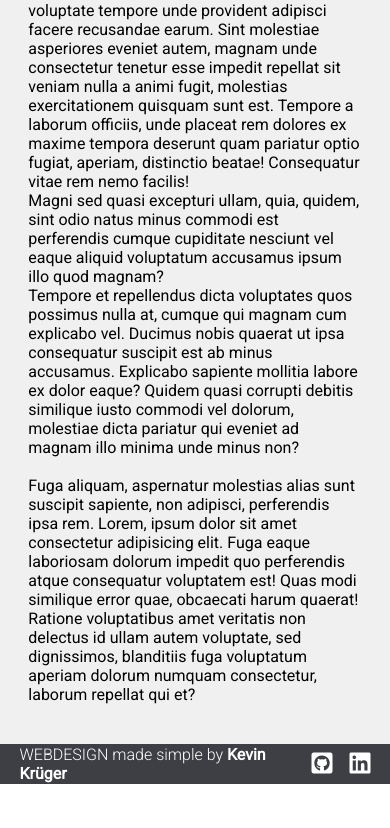
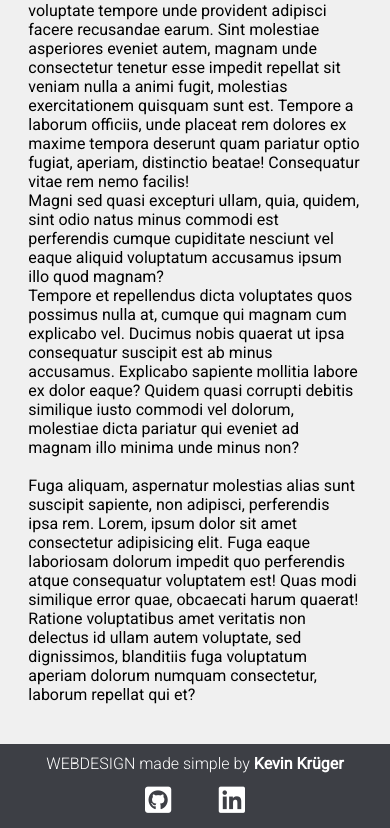
Before and after one commit to FrontendKazar/Webdesign-made-simple, a plain HTML site: page index.html in a window 390 px wide. Shown: the part 3515-4343 px from the top of the page. Before the commit the page ends 4299 px from the top, so only its background shows below. Drawn offline with Linux system fonts and the light colour scheme.

```diff
--- a/src/scss/_media-queries.scss
+++ b/src/scss/_media-queries.scss
@@ -620,4 +620,36 @@
     grid-gap: 20px;
     grid-template-columns: 1fr;
   }
+
+  // === Footer Styling ===
+  footer {
+    height: auto;
+    .container {
+      padding: 1rem 0rem;
+      flex-direction: column;
+      align-items: center;
+      justify-content: space-between;
+      span {
+        font-size: 1.6rem;
+        font-weight: 300;
+        color: white;
+        a {
+          text-decoration: none;
+          font-size: inherit;
+          color: white;
+          font-weight: bold;
+        }
+      }
+      .icon-container {
+        margin-top: 1rem;
+        width: 100px;
+        display: flex;
+        justify-content: space-between;
+        font-size: 3rem;
+        a {
+          color: white;
+        }
+      }
+    }
+  }
 }
```
Also changed, not shown: src/scss/styles.css, 1 other file.
